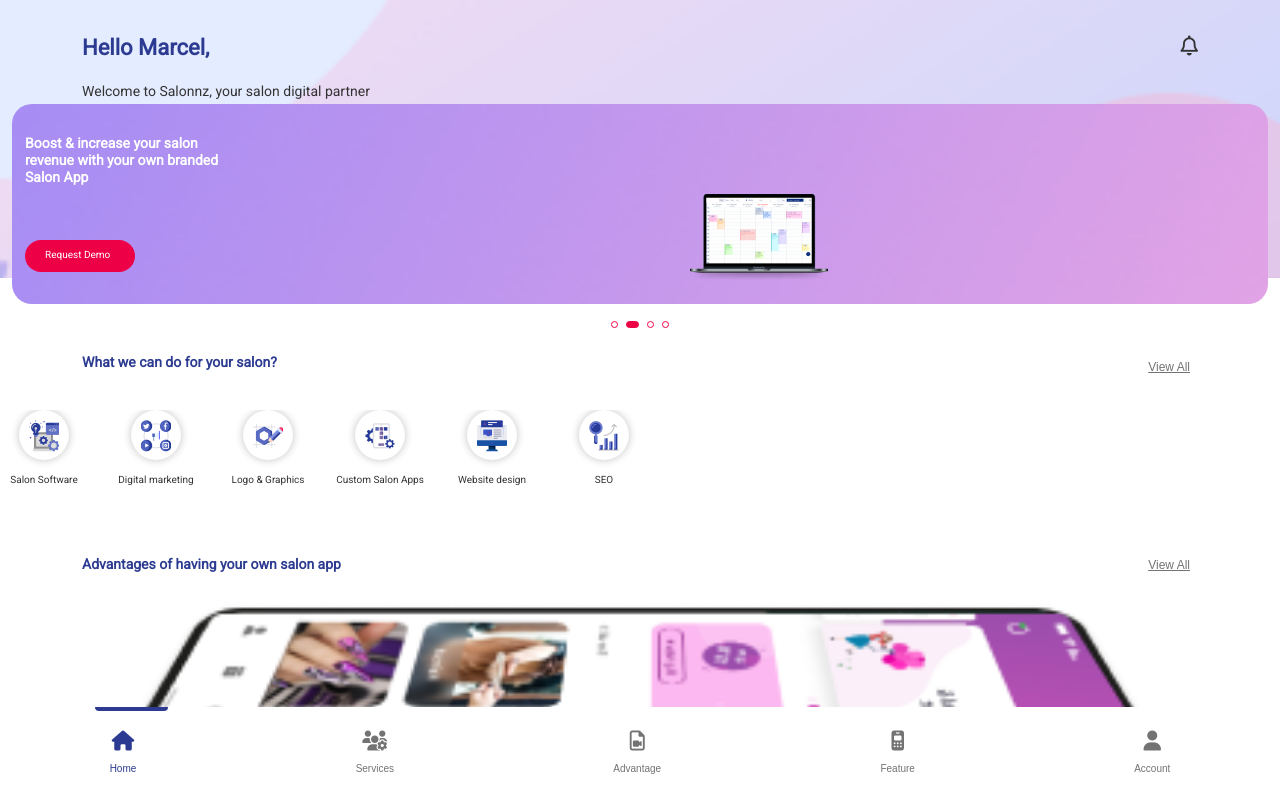
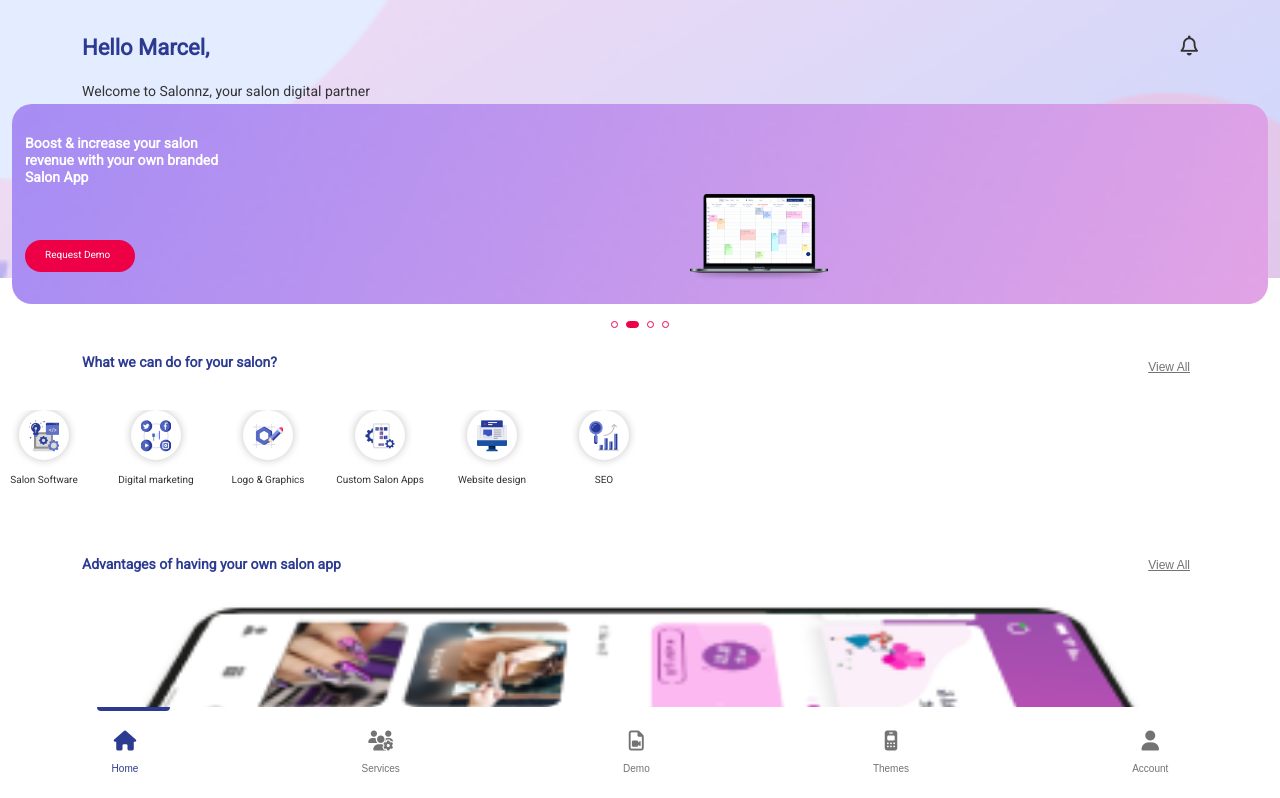
Before and after one commit to indrajeet-tellis/salon, a Nuxt app: page / in a window 1280 px wide. Shown: the top 798 px of the page. Built offline with nearby package versions, Linux system fonts and the light colour scheme; a web font is replaced by a local one.

Commit message:
added pages

```diff
--- a/components/bottom-nav.vue
+++ b/components/bottom-nav.vue
@@ -12,13 +12,13 @@
             >
           </li>
           <li class="py-4">
-            <NuxtLink to="/advantage"
-              ><i class="fa-regular fa-file-video"></i> Advantage</NuxtLink
+            <NuxtLink to="/requestDemo"
+              ><i class="fa-regular fa-file-video"></i>Demo</NuxtLink
             >
           </li>
           <li class="py-4">
-            <NuxtLink to="/feature"
-              ><i class="fa-solid fa-mobile-retro"></i>Feature</NuxtLink
+            <NuxtLink to="/themes"
+              ><i class="fa-solid fa-mobile-retro"></i>Themes</NuxtLink
             >
           </li>
           <li class="py-4">
--- a/pages/index.vue
+++ b/pages/index.vue
@@ -10,6 +10,22 @@
 import { useRoute } from "vue-router";
 import Heading from "../components/heading.vue";
 export default {
+  data() {
+    return {
+      currentGone: "send",
+      currentFeature: "send",
+    };
+  },
+  methods: {
+    handleCurrentGone(params) {
+      this.currentGone = params;
+      navigateTo("/advantage");
+    },
+    handleCurrentFeature(params) {
+      this.currentGone = params;
+      navigateTo("/feature");
+    },
+  },
   components: {
     Swiper,
     SwiperSlide,
@@ -596,7 +612,7 @@
         <div class="col">
           <div class="main d-flex justify-content-between align-items-center">
             <heading name="Advantages of having your own salon app" />
-            <Button />
+            <Button @click="handleCurrentGone('update')" />
           </div>
           <div class="pic mt-4">
             <img src="/assets/ad-main.png" alt="advantage" />
@@ -1083,7 +1099,7 @@
               <heading name="Features of our appointment management solution" />
             </div>
             <div class="right">
-              <Button />
+              <Button @click="handleCurrentFeature('update')" />
             </div>
           </div>
           <div class="text-center position-relative" style="margin-top: 100px">
@@ -1651,6 +1667,7 @@
 a {
   text-decoration: none !important;
 }
+
 .swiper-pagination-bullet {
   opacity: 1 !important;
   background: #fff !important;
--- /dev/null
+++ b/pages/requestDemo/index.vue
@@ -0,0 +1,9 @@
+<template>
+  <div>
+    <h1>Demo</h1>
+  </div>
+</template>
+<script>
+export default {};
+</script>
+<style scoped></style>
--- a/pages/service/index.vue
+++ b/pages/service/index.vue
@@ -10,6 +10,7 @@
       </div>
     </div>
   </div>
+
   <section>
     <div class="container">
       <div class="row">
--- /dev/null
+++ b/pages/themes/index.vue
@@ -0,0 +1,9 @@
+<template>
+  <div>
+    <h1>Themes</h1>
+  </div>
+</template>
+<script>
+export default {};
+</script>
+<style scoped></style>
```
